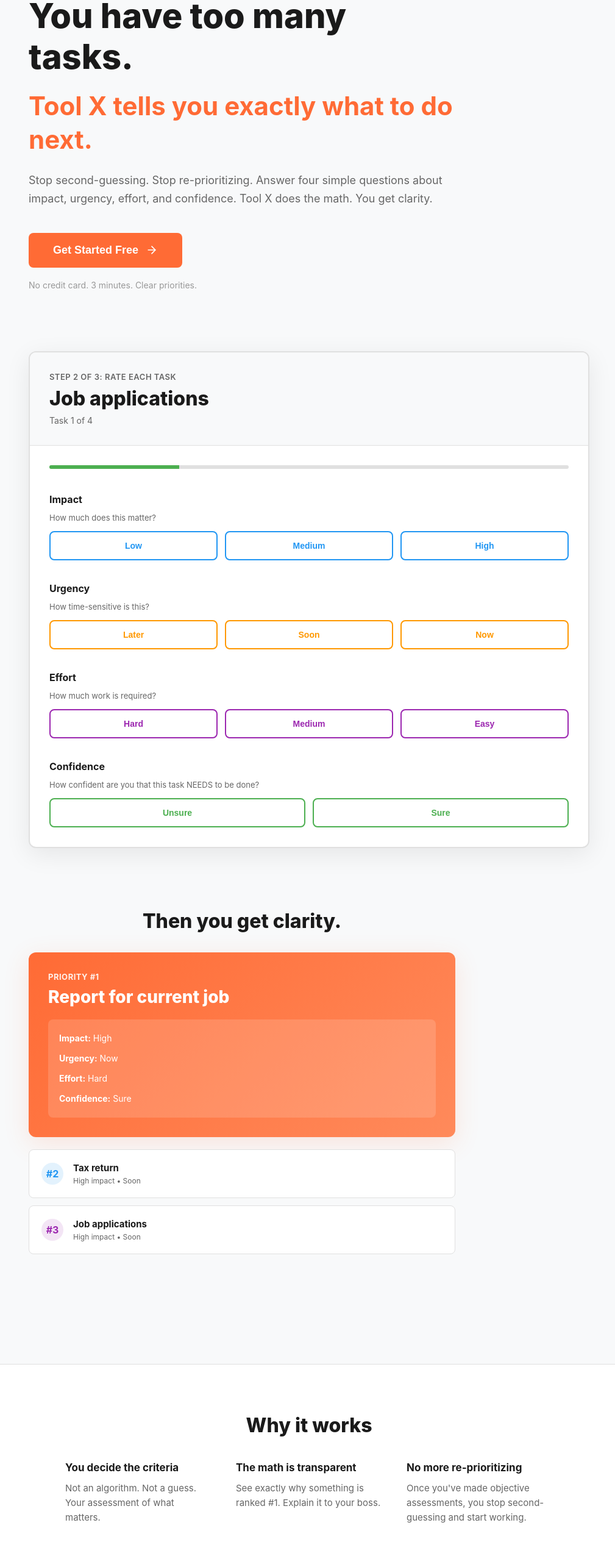
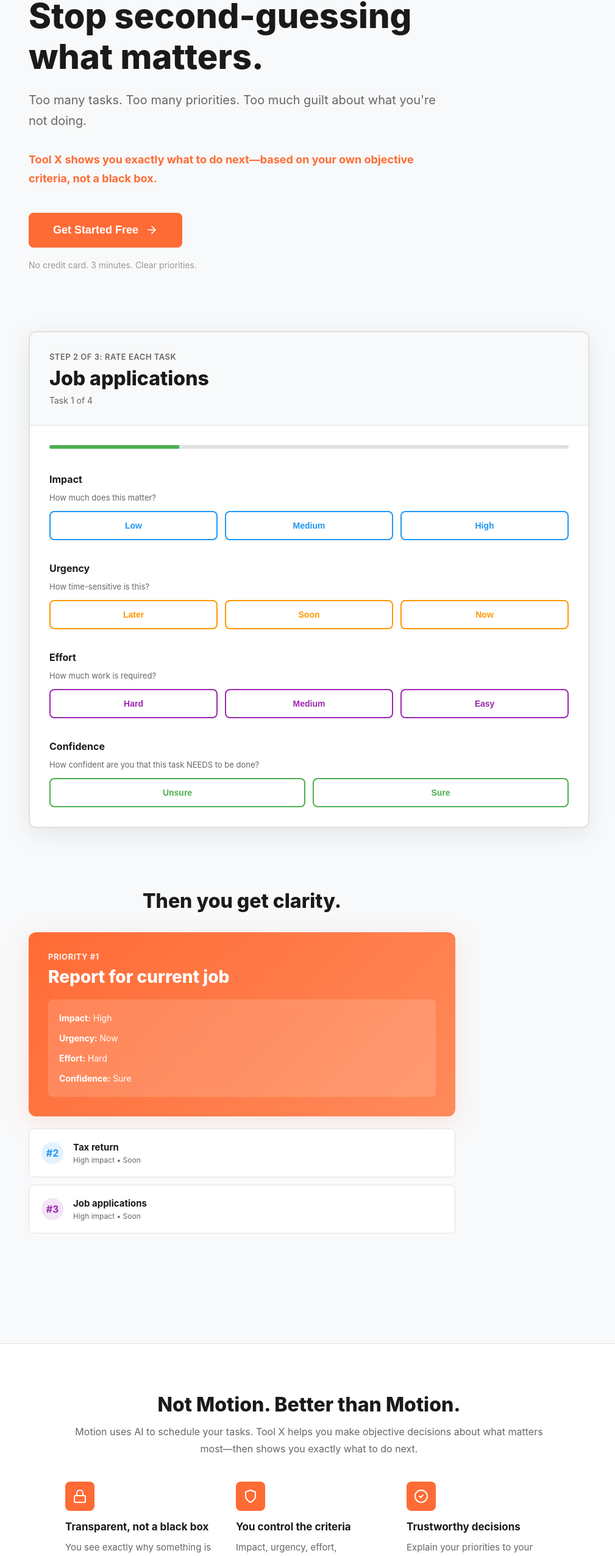
Before and after one commit to texjnr-cloud/prioritzation-tool, a React (Create React App) app: page / in a window 1280 px wide. Shown: the part 176-2728 px from the top of the page at 61% size, without its empty margins (133-1142 px from the left). Built offline with nearby package versions, Linux system fonts and the light colour scheme.

Commit message:
Update LandingPage.jsx

```diff
--- a/src/components/LandingPage.jsx
+++ b/src/components/LandingPage.jsx
@@ -1,5 +1,5 @@
 import React from 'react';
-import { ArrowRight, Check } from 'lucide-react';
+import { ArrowRight, Brain, Shield, Zap, CheckCircle2, Lock, BarChart3 } from 'lucide-react';
 
 export default function LandingPage({ onStart }) {
   return (
@@ -66,24 +66,24 @@ export default function LandingPage({ onStart }) {
             marginBottom: '20px',
             lineHeight: '1.2',
           }}>
-            You have too many tasks.
+            Stop second-guessing what matters.
           </h1>
-          <h2 style={{
-            fontSize: 'clamp(28px, 7vw, 42px)',
+          <p style={{
+            fontSize: 'clamp(16px, 4vw, 20px)',
+            color: '#666',
+            lineHeight: '1.7',
+            marginBottom: '32px',
+          }}>
+            Too many tasks. Too many priorities. Too much guilt about what you're not doing.
+          </p>
+          <p style={{
+            fontSize: 'clamp(15px, 3.5vw, 18px)',
+            color: '#ff6b35',
             fontWeight: '700',
-            color: '#ff6b35',
-            marginBottom: '24px',
-            lineHeight: '1.3',
-          }}>
-            Tool X tells you exactly what to do next.
-          </h2>
-          <p style={{
-            fontSize: 'clamp(14px, 3.5vw, 18px)',
-            color: '#666',
             lineHeight: '1.7',
             marginBottom: '40px',
           }}>
-            Stop second-guessing. Stop re-prioritizing. Answer four simple questions about impact, urgency, effort, and confidence. Tool X does the math. You get clarity.
+            Tool X shows you exactly what to do next—based on your own objective criteria, not a black box.
           </p>
 
           <button
@@ -116,7 +116,7 @@ export default function LandingPage({ onStart }) {
           </p>
         </div>
 
-        {/* Screenshot mockup of the app */}
+        {/* Screenshot 1: Ranking Screen */}
         <div style={{
           background: '#fff',
           border: '2px solid #e0e0e0',
@@ -125,7 +125,6 @@ export default function LandingPage({ onStart }) {
           boxShadow: '0 10px 40px rgba(0,0,0,0.08)',
           marginBottom: 'clamp(60px, 15vw, 100px)',
         }}>
-          {/* Ranking screen header */}
           <div style={{
             background: '#f8f9fa',
             padding: 'clamp(20px, 5vw, 32px)',
@@ -156,11 +155,9 @@ export default function LandingPage({ onStart }) {
             </p>
           </div>
 
-          {/* Criteria buttons */}
           <div style={{
             padding: 'clamp(20px, 5vw, 32px)',
           }}>
-            {/* Progress bar */}
             <div style={{
               width: '100%',
               height: '6px',
@@ -354,7 +351,7 @@ export default function LandingPage({ onStart }) {
           </div>
         </div>
 
-        {/* Results preview */}
+        {/* Screenshot 2: Results Screen */}
         <div style={{
           maxWidth: '700px',
           marginBottom: 'clamp(60px, 15vw, 100px)',
@@ -368,7 +365,6 @@ export default function LandingPage({ onStart }) {
             Then you get clarity.
           </h3>
 
-          {/* Results card */}
           <div style={{
             background: 'linear-gradient(135deg, #ff6b35 0%, #ff8a5b 100%)',
             borderRadius: '12px',
@@ -408,7 +404,6 @@ export default function LandingPage({ onStart }) {
             </div>
           </div>
 
-          {/* Next tasks preview */}
           <div style={{
             background: '#fff',
             border: '1px solid #e0e0e0',
@@ -494,7 +489,7 @@ export default function LandingPage({ onStart }) {
         </div>
       </section>
 
-      {/* Why it works */}
+      {/* Positioning: vs Motion */}
       <section style={{
         background: '#fff',
         padding: 'clamp(40px, 10vw, 80px) clamp(12px, 5vw, 40px)',
@@ -509,11 +504,20 @@ export default function LandingPage({ onStart }) {
           <h3 style={{
             fontSize: 'clamp(24px, 6vw, 32px)',
             fontWeight: '800',
-            marginBottom: '40px',
+            marginBottom: '12px',
             textAlign: 'center',
           }}>
-            Why it works
+            Not Motion. Better than Motion.
           </h3>
+          <p style={{
+            fontSize: 'clamp(14px, 3vw, 16px)',
+            color: '#666',
+            textAlign: 'center',
+            marginBottom: '40px',
+            lineHeight: '1.7',
+          }}>
+            Motion uses AI to schedule your tasks. Tool X helps you make objective decisions about what matters most—then shows you exactly what to do next.
+          </p>
 
           <div style={{
             display: 'grid',
@@ -521,55 +525,292 @@ export default function LandingPage({ onStart }) {
             gap: '40px',
           }}>
             <div>
+              <div style={{
+                width: '48px',
+                height: '48px',
+                background: '#ff6b35',
+                borderRadius: '8px',
+                display: 'flex',
+                alignItems: 'center',
+                justifyContent: 'center',
+                color: '#fff',
+                marginBottom: '16px',
+              }}>
+                <Lock size={24} />
+              </div>
               <h4 style={{
                 fontSize: 'clamp(15px, 3.5vw, 17px)',
                 fontWeight: '700',
                 marginBottom: '12px',
               }}>
-                You decide the criteria
+                Transparent, not a black box
               </h4>
               <p style={{
                 fontSize: 'clamp(13px, 2.5vw, 15px)',
                 color: '#666',
                 lineHeight: '1.6',
               }}>
-                Not an algorithm. Not a guess. Your assessment of what matters.
+                You see exactly why something is ranked #1. No mystery. No algorithm deciding for you.
               </p>
             </div>
 
             <div>
+              <div style={{
+                width: '48px',
+                height: '48px',
+                background: '#ff6b35',
+                borderRadius: '8px',
+                display: 'flex',
+                alignItems: 'center',
+                justifyContent: 'center',
+                color: '#fff',
+                marginBottom: '16px',
+              }}>
+                <Shield size={24} />
+              </div>
               <h4 style={{
                 fontSize: 'clamp(15px, 3.5vw, 17px)',
                 fontWeight: '700',
                 marginBottom: '12px',
               }}>
-                The math is transparent
+                You control the criteria
               </h4>
               <p style={{
                 fontSize: 'clamp(13px, 2.5vw, 15px)',
                 color: '#666',
                 lineHeight: '1.6',
               }}>
-                See exactly why something is ranked #1. Explain it to your boss.
+                Impact, urgency, effort, confidence. Your assessment. Your priorities. You decide what matters.
               </p>
             </div>
 
             <div>
+              <div style={{
+                width: '48px',
+                height: '48px',
+                background: '#ff6b35',
+                borderRadius: '8px',
+                display: 'flex',
+                alignItems: 'center',
+                justifyContent: 'center',
+                color: '#fff',
+                marginBottom: '16px',
+              }}>
+                <CheckCircle2 size={24} />
+              </div>
               <h4 style={{
                 fontSize: 'clamp(15px, 3.5vw, 17px)',
                 fontWeight: '700',
                 marginBottom: '12px',
               }}>
-                No more re-prioritizing
+                Trustworthy decisions
               </h4>
               <p style={{
                 fontSize: 'clamp(13px, 2.5vw, 15px)',
                 color: '#666',
                 lineHeight: '1.6',
               }}>
-                Once you've made objective assessments, you stop second-guessing and start working.
+                Explain your priorities to your team. Defend your choices. Everyone understands the logic.
               </p>
             </div>
+          </div>
+        </div>
+      </section>
+
+      {/* Who it's for */}
+      <section style={{
+        padding: 'clamp(40px, 10vw, 80px) clamp(12px, 5vw, 40px)',
+        maxWidth: '800px',
+        margin: '0 auto',
+        marginBottom: 'clamp(60px, 15vw, 100px)',
+      }}>
+        <h3 style={{
+          fontSize: 'clamp(24px, 6vw, 32px)',
+          fontWeight: '800',
+          marginBottom: '40px',
+          textAlign: 'center',
+        }}>
+          For the overwhelmed
+        </h3>
+
+        <div style={{
+          display: 'grid',
+          gridTemplateColumns: 'repeat(auto-fit, minmax(240px, 1fr))',
+          gap: '32px',
+        }}>
+          <div style={{
+            background: '#fff',
+            border: '1px solid #e0e0e0',
+            borderRadius: '12px',
+            padding: '24px',
+          }}>
+            <div style={{
+              width: '40px',
+              height: '40px',
+              background: '#ff6b35',
+              borderRadius: '8px',
+              display: 'flex',
+              alignItems: 'center',
+              justifyContent: 'center',
+              color: '#fff',
+              marginBottom: '16px',
+            }}>
+              <Brain size={20} />
+            </div>
+            <h4 style={{
+              fontSize: 'clamp(15px, 3.5vw, 17px)',
+              fontWeight: '700',
+              marginBottom: '8px',
+            }}>
+              Too many tasks
+            </h4>
+            <p style={{
+              fontSize: 'clamp(13px, 2.5vw, 15px)',
+              color: '#666',
+              lineHeight: '1.6',
+            }}>
+              You have 50 things to do and no way to know which matters. Tool X forces clarity.
+            </p>
+          </div>
+
+          <div style={{
+            background: '#fff',
+            border: '1px solid #e0e0e0',
+            borderRadius: '12px',
+            padding: '24px',
+          }}>
+            <div style={{
+              width: '40px',
+              height: '40px',
+              background: '#ff6b35',
+              borderRadius: '8px',
+              display: 'flex',
+              alignItems: 'center',
+              justifyContent: 'center',
+              color: '#fff',
+              marginBottom: '16px',
+            }}>
+              <Zap size={20} />
+            </div>
+            <h4 style={{
+              fontSize: 'clamp(15px, 3.5vw, 17px)',
+              fontWeight: '700',
+              marginBottom: '8px',
+            }}>
+              Endless re-prioritizing
+            </h4>
+            <p style={{
+              fontSize: 'clamp(13px, 2.5vw, 15px)',
+              color: '#666',
+              lineHeight: '1.6',
+            }}>
+              You change your mind every hour. This feels productive but wastes time. Stop.
+            </p>
+          </div>
+
+          <div style={{
+            background: '#fff',
+            border: '1px solid #e0e0e0',
+            borderRadius: '12px',
+            padding: '24px',
+          }}>
+            <div style={{
+              width: '40px',
+              height: '40px',
+              background: '#ff6b35',
+              borderRadius: '8px',
+              display: 'flex',
+              alignItems: 'center',
+              justifyContent: 'center',
+              color: '#fff',
+              marginBottom: '16px',
+            }}>
+              <BarChart3 size={20} />
+            </div>
+            <h4 style={{
+              fontSize: 'clamp(15px, 3.5vw, 17px)',
+              fontWeight: '700',
+              marginBottom: '8px',
+            }}>
+              Can't explain priorities
+            </h4>
+            <p style={{
+              fontSize: 'clamp(13px, 2.5vw, 15px)',
+              color: '#666',
+              lineHeight: '1.6',
+            }}>
+              Your boss asks why this is top priority. You have no answer. Tool X gives you one.
+            </p>
+          </div>
+
+          <div style={{
+            background: '#fff',
+            border: '1px solid #e0e0e0',
+            borderRadius: '12px',
+            padding: '24px',
+          }}>
+            <div style={{
+              width: '40px',
+              height: '40px',
+              background: '#ff6b35',
+              borderRadius: '8px',
+              display: 'flex',
+              alignItems: 'center',
+              justifyContent: 'center',
+              color: '#fff',
+              marginBottom: '16px',
+            }}>
+              <Brain size={20} />
+            </div>
+            <h4 style={{
+              fontSize: 'clamp(15px, 3.5vw, 17px)',
+              fontWeight: '700',
+              marginBottom: '8px',
+            }}>
+              Don't trust your gut
+            </h4>
+            <p style={{
+              fontSize: 'clamp(13px, 2.5vw, 15px)',
+              color: '#666',
+              lineHeight: '1.6',
+            }}>
+              You second-guess every decision. Use objective criteria and remove the guesswork.
+            </p>
+          </div>
+
+          <div style={{
+            background: '#fff',
+            border: '1px solid #e0e0e0',
+            borderRadius: '12px',
+            padding: '24px',
+          }}>
+            <div style={{
+              width: '40px',
+              height: '40px',
+              background: '#ff6b35',
+              borderRadius: '8px',
+              display: 'flex',
+              alignItems: 'center',
+              justifyContent: 'center',
+              color: '#fff',
+              marginBottom: '16px',
+            }}>
+              <CheckCircle2 size={20} />
+            </div>
+            <h4 style={{
+              fontSize: 'clamp(15px, 3.5vw, 17px)',
+              fontWeight: '700',
+              marginBottom: '8px',
+            }}>
+              Works with your tools
+            </h4>
+            <p style={{
+              fontSize: 'clamp(13px, 2.5vw, 15px)',
+              color: '#666',
+              lineHeight: '1.6',
+            }}>
+              Not replacing Todoist or Asana. The prioritization brain that works alongside them.
+            </p>
           </div>
         </div>
       </section>
```
